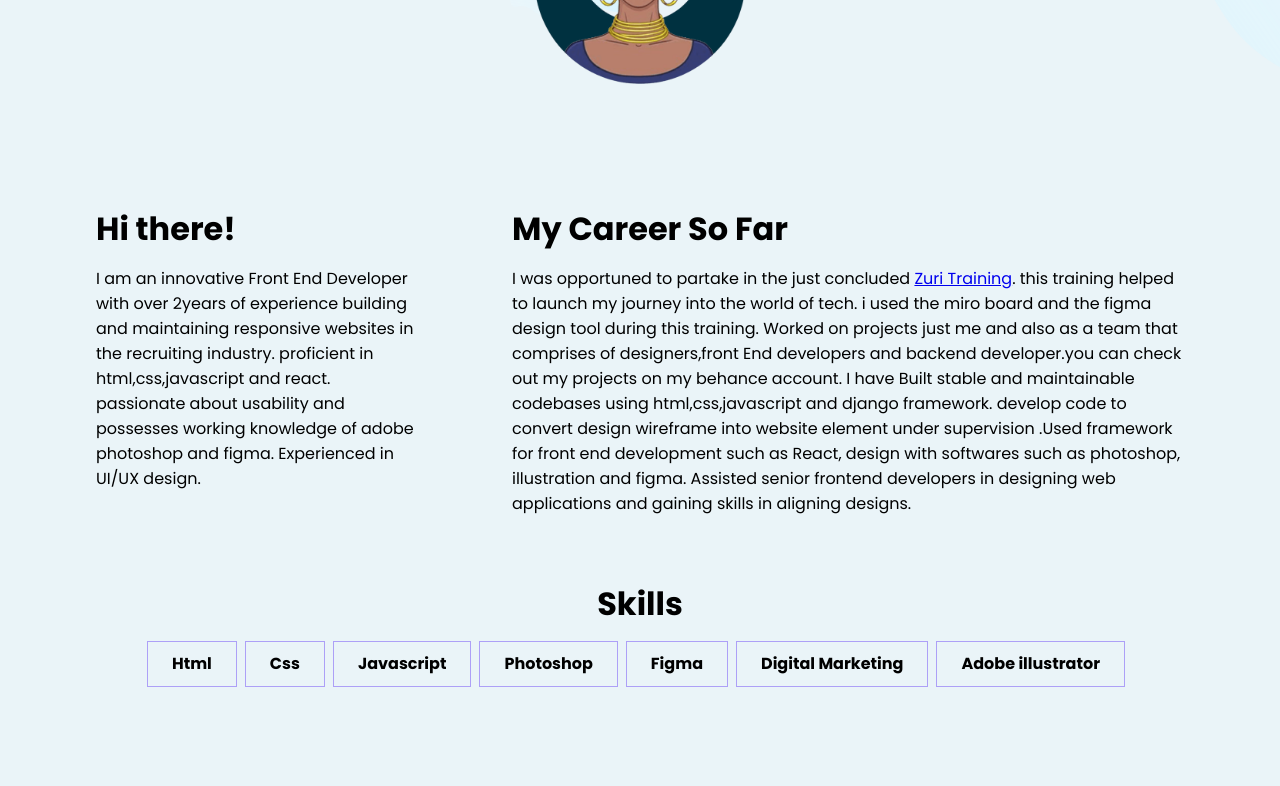
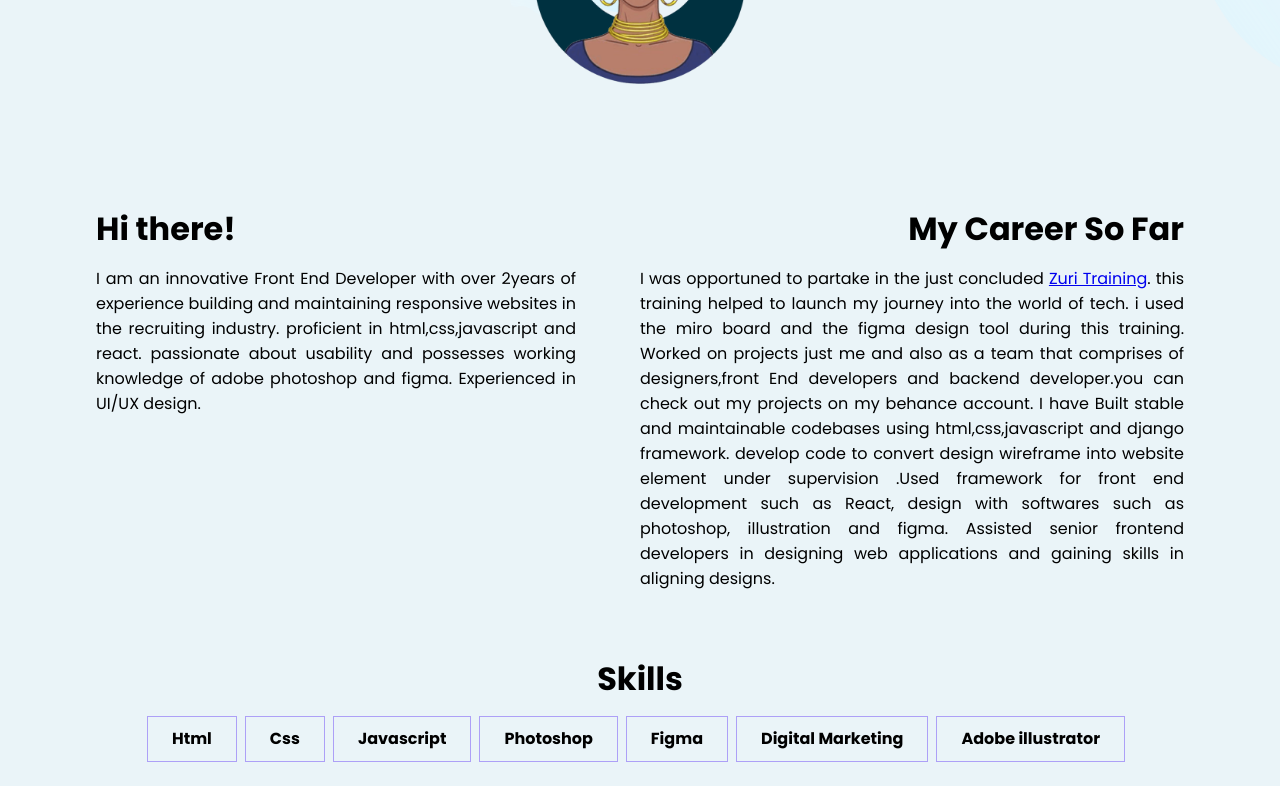
Before and after one commit to Chiomasarah-UI/stutern-portfolio, a plain HTML site: page index.html in a window 1280 px wide. Shown: the part 615-1401 px from the top of the page. Before the commit the page ends 1326 px from the top, so only its background shows below. Drawn offline with Linux system fonts and the light colour scheme.

Commit message:
Update style.css

```diff
--- a/style.css
+++ b/style.css
@@ -149,13 +149,19 @@ h1{
 }
 
 .firstdiv{
-    width: 40%;
-    padding: 0rem 6rem 0rem 6rem ;
+    width: 50%;
+    padding: 0rem 4rem 0rem 6rem ;
+    text-align: justify;
 }
 
 .seconddiv{
-    width: 60%;
+    width: 50%;
     padding: 0rem 6rem 0em 0rem ;
+    text-align: justify;
+}
+
+.seconddiv h1{
+    text-align: right;
 }
 
 p{
```
